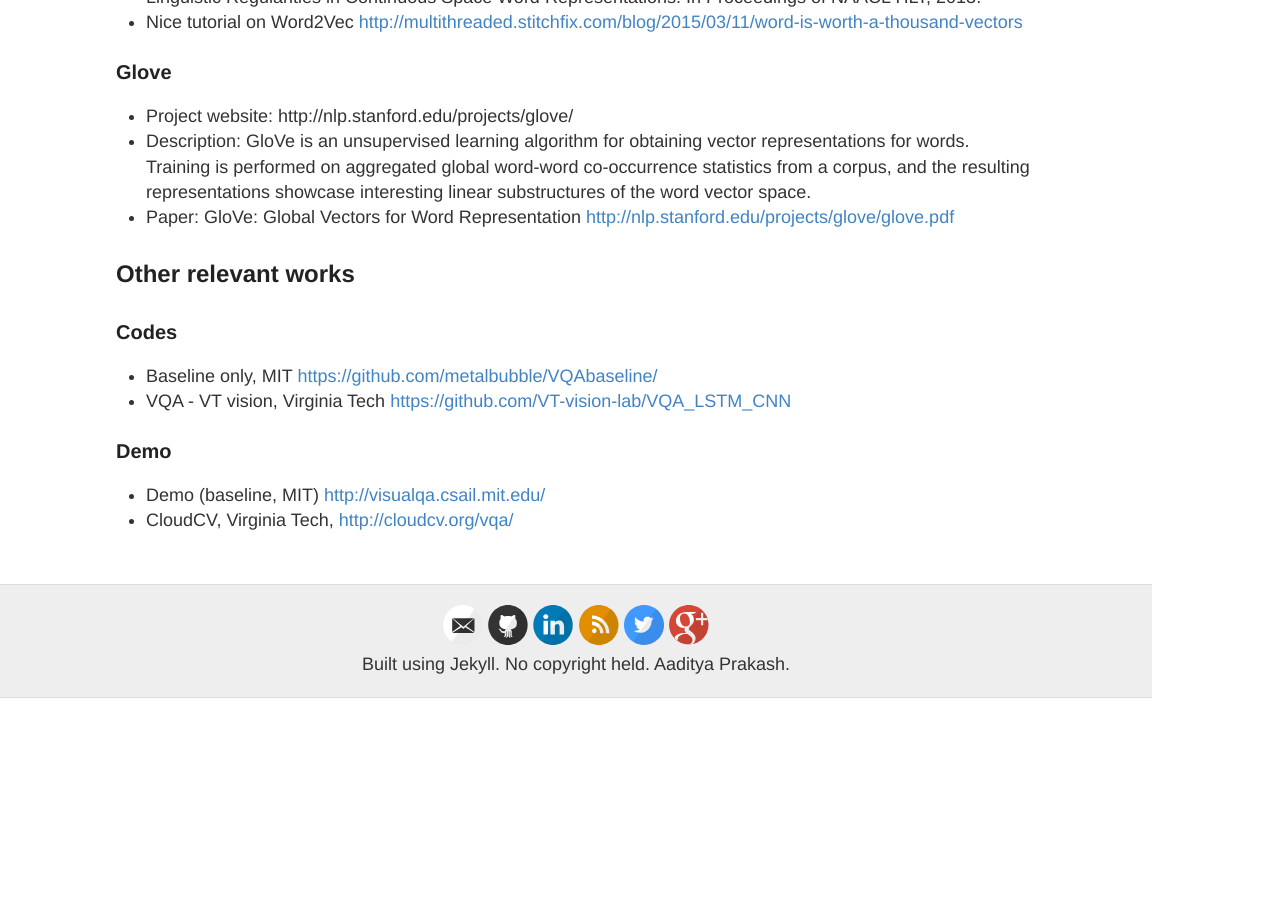
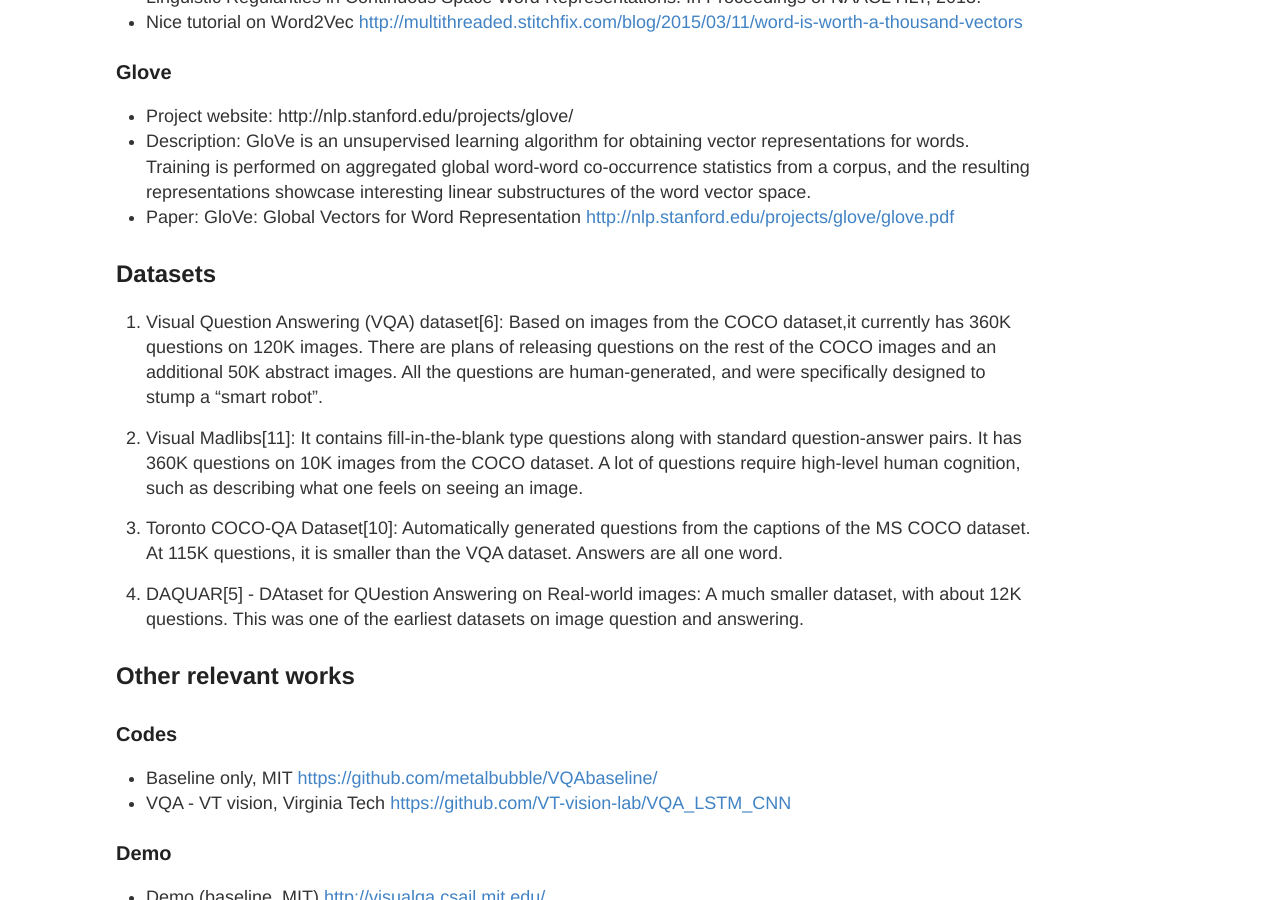
Before and after one commit to iamaaditya/iamaaditya.github.io, a Jekyll site: the page built from notes/research/vqa/index.md, in a window 1280 px wide and 900 px high, scrolled down 974 px. Built offline with Jekyll 4.4.1, drawn with Linux system fonts in a browser that asks for light colours; before the commit the page ends 1672 px from its top, so only the background shows below that.

Commit message:
vqa formatting

```diff
--- a/notes/research/vqa/index.md
+++ b/notes/research/vqa/index.md
@@ -10,13 +10,16 @@
 
 
 ## Image Features
+
   * __VGG Net__
     * Overview <http://www.robots.ox.ac.uk/~vgg/research/very_deep/>
     * Paper <http://arxiv.org/pdf/1409.1556.pdf>
 
+
   * __GoogLeNet__
     * Overview <http://googleresearch.blogspot.com/2014/09/building-deeper-understanding-of-images.html>
     * Paper <http://arxiv.org/pdf/1409.4842v1.pdf>
+
 
   * **LSTM**
     * Excellent description <http://colah.github.io/posts/2015-08-Understanding-LSTMs/>
@@ -42,7 +45,19 @@
     GloVe is an unsupervised learning algorithm for obtaining vector representations for words. Training is performed on aggregated global word-word co-occurrence statistics from a corpus, and the resulting representations showcase interesting linear substructures of the word vector space.
   * Paper: GloVe: Global Vectors for Word Representation <http://nlp.stanford.edu/projects/glove/glove.pdf>
 
+## Datasets
+
+ 1. Visual Question Answering (VQA) dataset[6]: Based on images from the COCO dataset,it currently has 360K questions on 120K images. There are plans of releasing questions on the rest of the COCO images and an additional 50K abstract images. All the questions are human-generated, and were specifically designed to stump a "smart robot".
+
+ 2. Visual Madlibs[11]: It contains fill-in-the-blank type questions along with standard question-answer pairs. It has 360K questions on 10K images from the COCO dataset. A lot of questions require high-level human cognition, such as describing what one feels on seeing an image.
+
+ 3. Toronto COCO-QA Dataset[10]: Automatically generated questions from the captions of the MS COCO dataset. At 115K questions, it is smaller than the VQA dataset. Answers are all one word.
+
+ 4. DAQUAR[5] - DAtaset for QUestion Answering on Real-world images: A much smaller dataset, with about 12K questions. This was one of the earliest datasets on image question and answering.
+
+
 ## Other relevant works
+
 ### Codes
 
   * Baseline only, MIT <https://github.com/metalbubble/VQAbaseline/>
```
